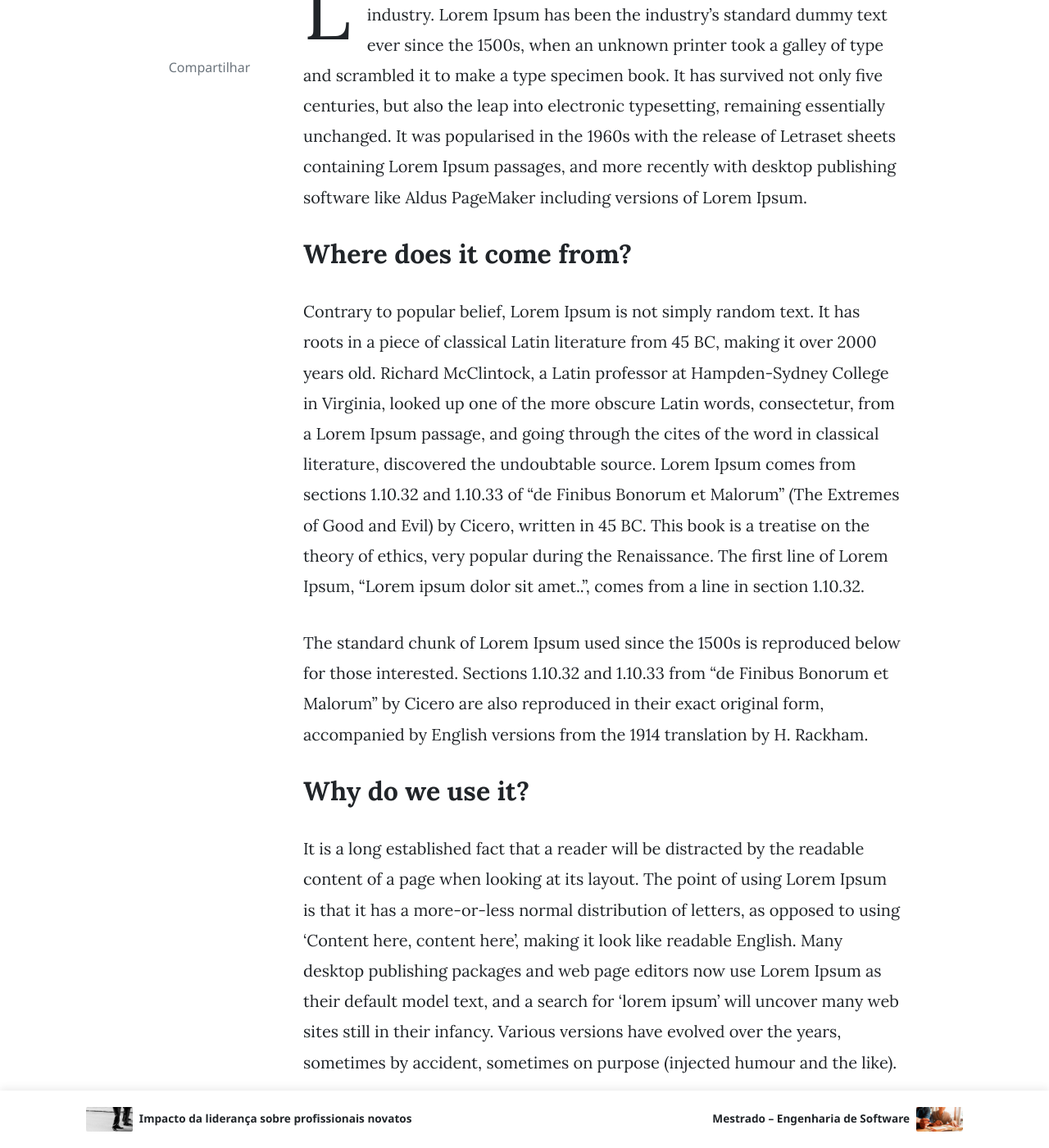
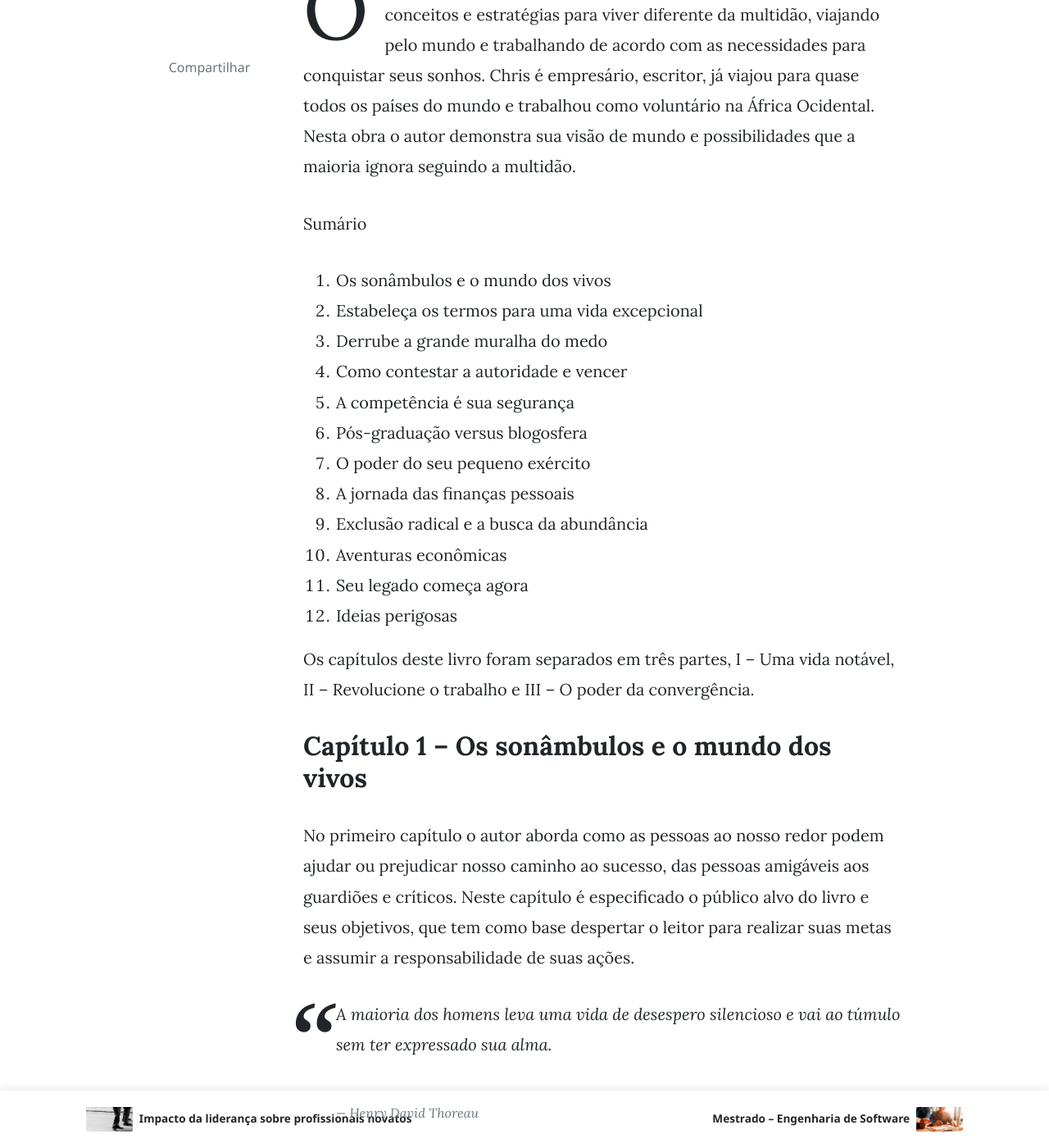
Before and after one commit to diogomatheus/diogomatheus.github.io, a Jekyll site: the page built from _posts/2016-02-29-the-power-of-the-restless.md, in a window 1280 px wide and 1400 px high, scrolled down 480 px. Shown: the whole window at 82% size. Built offline with Jekyll 4.4.1, drawn with Linux system fonts in a browser that asks for light colours; nearby versions of some CDN libraries; comment, search, counter and statistics services are not loaded; some of the changed text lies outside the part shown.

Commit message:
feat: content migration

```diff
--- a/_posts/2016-02-29-the-power-of-the-restless.md
+++ b/_posts/2016-02-29-the-power-of-the-restless.md
@@ -8,14 +8,47 @@ tags: []
 redirect_from:
   - "/blog/resenha-de-livros/o-poder-dos-inquietos/"
 ---
-Lorem Ipsum is simply dummy text of the printing and typesetting industry. Lorem Ipsum has been the industry's standard dummy text ever since the 1500s, when an unknown printer took a galley of type and scrambled it to make a type specimen book. It has survived not only five centuries, but also the leap into electronic typesetting, remaining essentially unchanged. It was popularised in the 1960s with the release of Letraset sheets containing Lorem Ipsum passages, and more recently with desktop publishing software like Aldus PageMaker including versions of Lorem Ipsum.
+O poder dos inquietos do autor Chris Guillebeau visa apresentar seus conceitos e estratégias para viver diferente da multidão, viajando pelo mundo e trabalhando de acordo com as necessidades para conquistar seus sonhos. Chris é empresário, escritor, já viajou para quase todos os países do mundo e trabalhou como voluntário na África Ocidental. Nesta obra o autor demonstra sua visão de mundo e possibilidades que a maioria ignora seguindo a multidão.
 
-## Where does it come from?
+Sumário
 
-Contrary to popular belief, Lorem Ipsum is not simply random text. It has roots in a piece of classical Latin literature from 45 BC, making it over 2000 years old. Richard McClintock, a Latin professor at Hampden-Sydney College in Virginia, looked up one of the more obscure Latin words, consectetur, from a Lorem Ipsum passage, and going through the cites of the word in classical literature, discovered the undoubtable source. Lorem Ipsum comes from sections 1.10.32 and 1.10.33 of "de Finibus Bonorum et Malorum" (The Extremes of Good and Evil) by Cicero, written in 45 BC. This book is a treatise on the theory of ethics, very popular during the Renaissance. The first line of Lorem Ipsum, "Lorem ipsum dolor sit amet..", comes from a line in section 1.10.32.
+1. Os sonâmbulos e o mundo dos vivos
+2. Estabeleça os termos para uma vida excepcional
+3. Derrube a grande muralha do medo
+4. Como contestar a autoridade e vencer
+5. A competência é sua segurança
+6. Pós-graduação versus blogosfera
+7. O poder do seu pequeno exército
+8. A jornada das finanças pessoais
+9. Exclusão radical e a busca da abundância
+10. Aventuras econômicas
+11. Seu legado começa agora
+12. Ideias perigosas
 
-The standard chunk of Lorem Ipsum used since the 1500s is reproduced below for those interested. Sections 1.10.32 and 1.10.33 from "de Finibus Bonorum et Malorum" by Cicero are also reproduced in their exact original form, accompanied by English versions from the 1914 translation by H. Rackham.
+Os capítulos deste livro foram separados em três partes, I – Uma vida notável, II – Revolucione o trabalho e III – O poder da convergência.
 
-## Why do we use it?
+## Capítulo 1 – Os sonâmbulos e o mundo dos vivos
 
-It is a long established fact that a reader will be distracted by the readable content of a page when looking at its layout. The point of using Lorem Ipsum is that it has a more-or-less normal distribution of letters, as opposed to using 'Content here, content here', making it look like readable English. Many desktop publishing packages and web page editors now use Lorem Ipsum as their default model text, and a search for 'lorem ipsum' will uncover many web sites still in their infancy. Various versions have evolved over the years, sometimes by accident, sometimes on purpose (injected humour and the like).
+No primeiro capítulo o autor aborda como as pessoas ao nosso redor podem ajudar ou prejudicar nosso caminho ao sucesso, das pessoas amigáveis aos guardiões e críticos. Neste capítulo é especificado o público alvo do livro e seus objetivos, que tem como base despertar o leitor para realizar suas metas e assumir a responsabilidade de suas ações.
+
+<blockquote class="blockquote">
+  <p class="mb-0">A maioria dos homens leva uma vida de desespero silencioso e vai ao túmulo sem ter expressado sua alma.</p>
+  <footer class="blockquote-footer">Henry David Thoreau</footer>
+</blockquote>
+
+## Capítulo 5 – A competência é sua segurança
+
+Neste capítulo o autor aborda o senso comum de que trabalhar para os outros em troca de um baixo salário é melhor do que ser empreendedor, se concentrando na tolerância ao risco. O autor apresenta algumas opções para assumir as responsabilidades da vida, como abrir um negócio próprio, realizar pequenos experimentos como reduzir carga horária de trabalho e até mesmo redefinir a busca pelo emprego contratando um chefe.
+
+<blockquote class="blockquote">
+  <p class="mb-0">Assuma o controle da própria vida e algo terrível acontece: você não tem mais a quem culpar.</p>
+  <footer class="blockquote-footer">Érica Jong</footer>
+</blockquote>
+
+Sempre recomendo o trabalho como freelancer para meus amigos de profissão, pois muitos terminam o curso de graduação e vão direto para empresas de grande porte, onde são responsáveis por apenas uma parte do trabalho em seus projetos. Normalmente este tipo de colaborador tem dificuldade de responsabilizar-se pelo resultado do projeto, diferente daqueles que já tiveram experiência como freelancer, ser responsável pelas suas ações e resultados é um ótimo formador de profissionais.
+
+## Conclusão
+
+Uma leitura para quem está viajando e para aqueles que estão trabalhando tão pesado que não tem perspectiva de saída ou mudança em busca de seus sonhos, sempre existirá uma opção, basta analisar se estamos preparados. O autor ressalta o poder de pensar por si próprio, em vez de seguir multidões, não é porque todos estão fazendo algo, que devemos fazer, muito menos desistir de objetivos por medo e terceirizar a responsabilidade de decisões individuais.
+
+Leitura diferente para aqueles que estão acostumados com textos de carreira executiva, agressividade e foco no dinheiro, vale verificar outros estilos de vida e quem sabe planejar um estilo próprio.
```
Also changed, not shown: _posts/2016-03-21-books-for-programmers.md (+12 -12 lines), _posts/2017-09-25-from-primates-to-astrounauts.md (+12 -12 lines).
